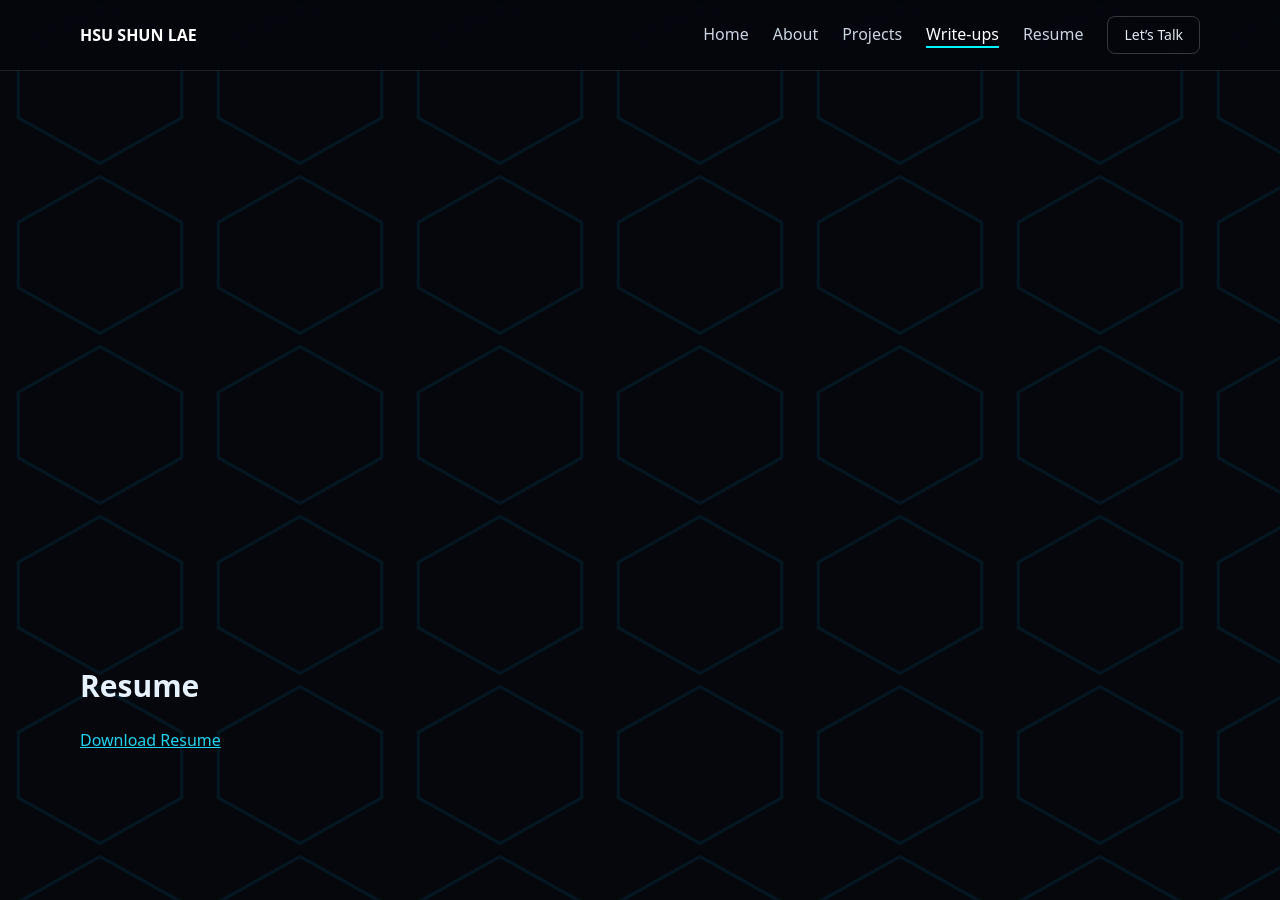
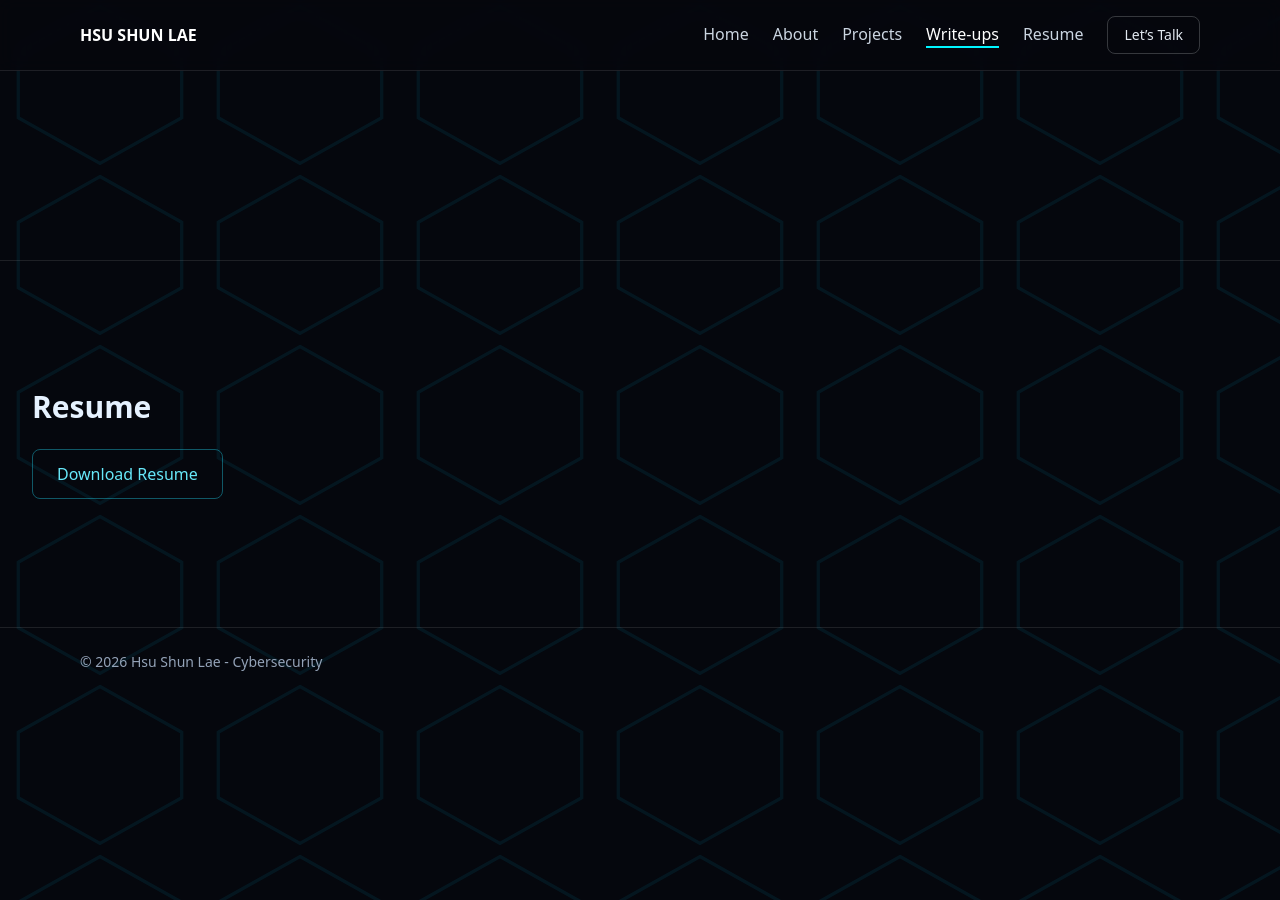
Before and after one commit to HsuShunLae/HsuShunLae.github.io, a Jekyll site: the page built from index.md, in a window 1280 px wide and 900 px high, scrolled down 3460 px. Built offline with Jekyll 4.4.1, drawn with Linux system fonts in a browser that asks for light colours; nearby versions of some CDN libraries.

Commit message:
Update index.md

```diff
--- a/index.md
+++ b/index.md
@@ -244,13 +244,16 @@ title: Home
 </section>
 
 <!-- RESUME -->
-<section id="resume" class="min-h-screen flex items-center">
-  <div class="mx-auto w-[min(1120px,92%)]">
+<section id="resume" class="py-32 border-t border-white/10">
+  <div class="mx-auto w-full max-w-[1300px] px-8">
+
     <h2 class="text-3xl font-bold mb-6">Resume</h2>
-    <a href="{{ '/assets/HsuShunLae_Resume.pdf' | relative_url }}"
-       class="text-cyan-400 underline">
+
+    <a href="{{ '/assets/img/HsuShunLae_Resume.pdf' | relative_url }}"
+       class="inline-flex items-center gap-2 rounded-lg border border-cyan-400/40 px-6 py-3 text-cyan-300 hover:bg-cyan-400/10 transition">
       Download Resume
     </a>
+
   </div>
 </section>
 
```
